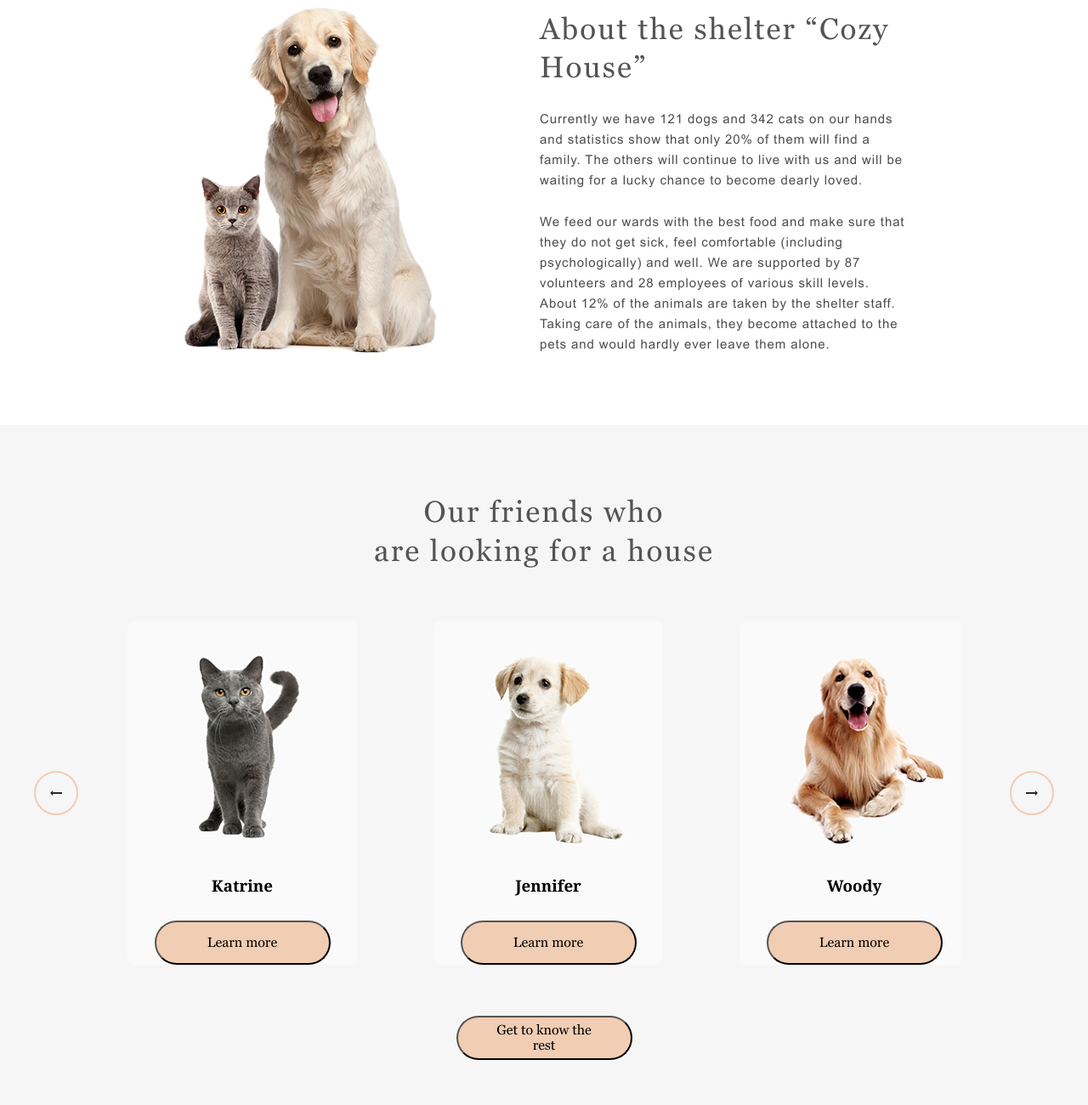
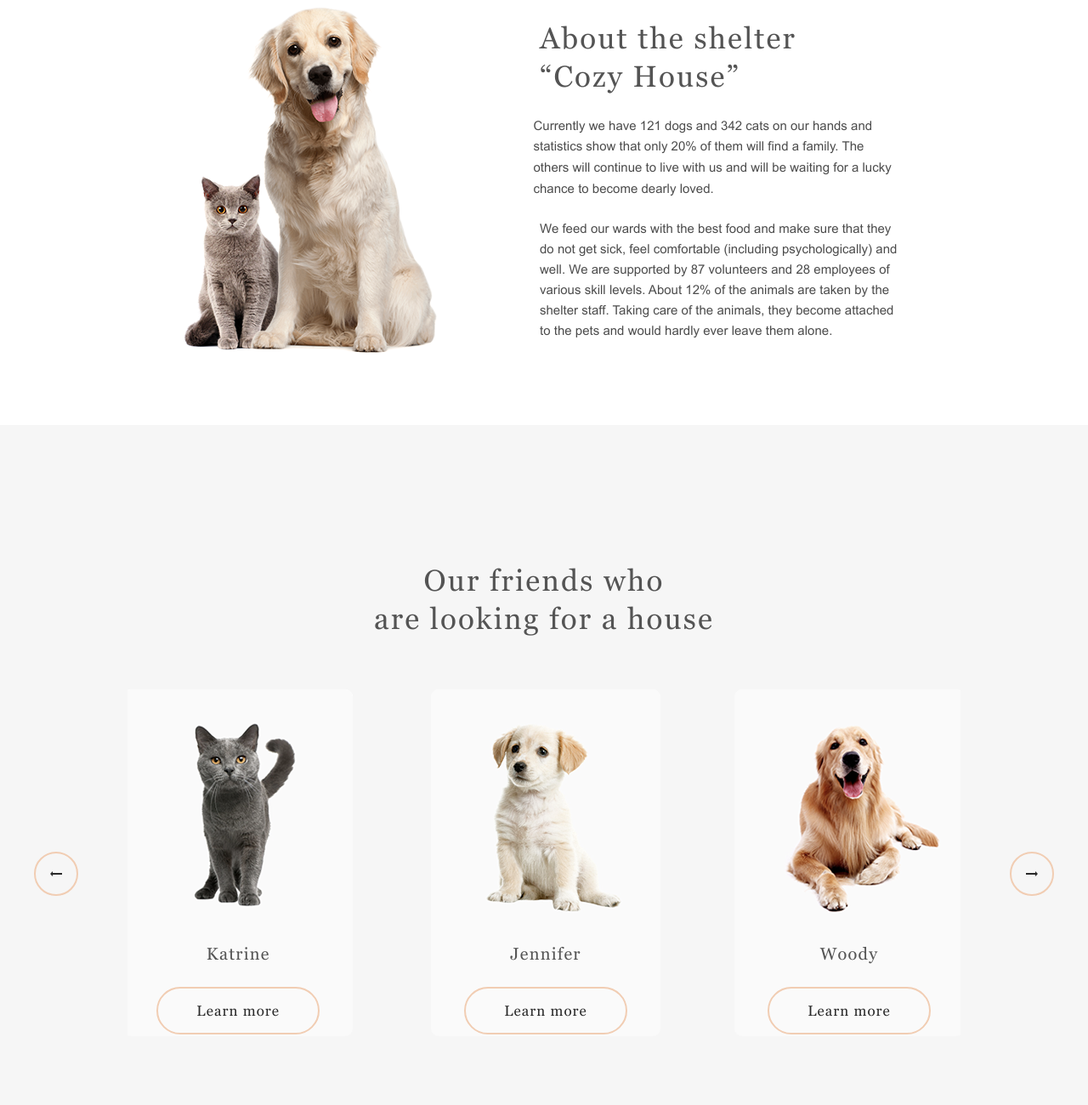
Before and after one commit to talestris/shelter, a website built with webpack: page shelter/src/pages/main/index.html in a window 1280 px wide. Shown: the part 980-2280 px from the top of the page at 85% size. Built offline with nearby package versions, Linux system fonts and the light colour scheme.

Commit message:
fix: correct html and styles (Sun, Jun 14, 2026 11:34:10 PM)

```diff
--- a/shelter/src/pages/main/index.html
+++ b/shelter/src/pages/main/index.html
@@ -28,7 +28,7 @@
         <section class="not-only">
             <div class="container not-only__container">
                 <div class="not-only__content">
-                    <h2 class="section__title not-only__title">Not only people need a house</h2>
+                    <h2 class="section__title not-only__title">Not only people<br>need a house</h2>
                     <p class="section__subtitle not-only__subtitle">We offer to give a chance to a little and nice
                         puppy with an extremely
                         wide and open heart. He or she will love you more than anybody else in the world, you will see!
@@ -46,11 +46,11 @@
                     <img src="../../assets/images/about-pets.png" alt="about-pets" class="about__img">
                 </div>
                 <div class="about__content">
-                    <h2 class="section__title about__title">About the shelter “Cozy House”</h2>
-                    <p class="section__subtitle about__subtitle">Currently we have 121 dogs and 342 cats on our hands
+                    <h2 class="section__title about__title">About the shelter<br>“Cozy House”</h2>
+                    <p class="section__subtitle about__subtitle about__paragraph1">Currently we have 121 dogs and 342 cats on our hands
                         and statistics show that only 20% of them will find a family. The others will continue to live
                         with us and will be waiting for a lucky chance to become dearly loved.</p>
-                    <p class="section__subtitle about__subtitle">We feed our wards with the best food and make sure that
+                    <p class="section__subtitle about__subtitle about__paragraph2">We feed our wards with the best food and make sure that
                         they do not get sick, feel comfortable (including psychologically) and well. We are supported by
                         87 volunteers and 28 employees of various skill levels. About 12% of the animals are taken by
                         the shelter staff. Taking care of the animals, they become attached to the pets and would hardly
@@ -62,33 +62,33 @@
             <div class="container our-friends__container">
                 <h2 class="our-friends__title">Our friends who<br>are looking for a house</h2>
                 <div class="slider__container">
-                    <button class="arrow-left" type="button" aria-label="previous-pet">
-                        <img src="../../assets/svg/arrow-left.svg" alt="" class="arrow arrow-icon">
+                    <button class="arrow arrow-left" type="button" aria-label="previous-pet">
+                        <img src="../../assets/svg/arrow-left.svg" alt="" class="arrow-icon">
                     </button>
                     <div class="slider__window">
                         <div class="slider__row">
-                            <article class="card">
+                            <article class="card card__1">
                                 <img src="../../assets/images/pets-katrine.png" alt="katrine" class="card__img">
                                 <h3 class="card__title">Katrine</h3>
-                                <button class="button card__button" type="button">Learn more</button>
+                                <button class="button button__second card__button" type="button">Learn more</button>
                             </article>
                             <article class="card">
                                 <img src="../../assets/images/pets-jennifer.png" alt="jennifer" class="card__img">
                                 <h3 class="card__title">Jennifer</h3>
-                                <button class="button card__button" type="button">Learn more</button>
+                                <button class="button button__second card__button" type="button">Learn more</button>
                             </article>
                             <article class="card">
                                 <img src="../../assets/images/pets-woody.png" alt="woody" class="card__img">
                                 <h3 class="card__title">Woody</h3>
-                                <button class="button card__button" type="button">Learn more</button>
+                                <button class="button button__second card__button" type="button">Learn more</button>
                             </article>
                         </div>
                     </div>
-                    <button class="arrow-right" type="button" aria-label="next-pet">
-                        <img src="../../assets/svg/arrow-right.svg" alt="" class="arrow arrow-icon">
+                    <button class="arrow arrow-right" type="button" aria-label="next-pet">
+                        <img src="../../assets/svg/arrow-right.svg" alt="" class="arrow-icon">
                     </button>
                 </div>
-                <button class="button button__second" type="button">Get to know the rest</button>
+                <button class="button our-friends__button" type="button">Get to know the rest</button>
             </div>
         </section>
         <section class="section help">
@@ -161,7 +161,7 @@
         <div class="container footer__container">
             <div class="footer__content">
                 <div class="footer__item footer__contacts">
-                    <h2 class="section__title footer__title">For questions and suggestions</h2>
+                    <h2 class="section__title footer__title">For questions<br>and suggestions</h2>
                     <a class="footer__link contacts__mail">
                         <img src="../../assets/svg/icon-mail.svg" alt="icon-mail" class="mail__icon">
                         <span class="footer__subtitle mail__txt">email@shelter.com</span>
@@ -172,10 +172,10 @@
                     </a>
                 </div>
                 <div class="footer__item footer__locations">
-                    <h2 class="footer__title">We are waiting for your visit</h2>
+                    <h2 class="footer__title">We are waiting<br>for your visit</h2>
                     <a class="footer__link locations__boston">
                         <img src="../../assets/svg/icon-pin.svg" alt="icon-pin" class="locations__icon">
-                        <span class="footer__subtitle locations__txt">1 Central Street, Boston (entrance from the
+                        <span class="footer__subtitle locations__txt">1 Central Street, Boston<br>(entrance from the
                             store)</span>
                     </a>
                     <a class="footer__link locations__london">
--- a/shelter/src/pages/main/main.scss
+++ b/shelter/src/pages/main/main.scss
@@ -14,6 +14,7 @@
     &__container {
         display: flex;
         align-items: center;
+        gap: 2.6em;
     }
 
     &__content {
@@ -22,16 +23,18 @@
         max-width: 460px;
         width: 100%;
         justify-content: flex-start;
-        gap: 42px;
+        gap: 40px;
+        position: relative;
+        bottom: 2.4em;
     }
 
     &__title {
-        @include text-style($font-main, 44px, $lh: 130%);
+        @include text-style($font-main, 44px, $lh: 130%, $ls: 0.001em);
         color: $color-white;
     }
 
     &__subtitle {
-        @include text-style($font-second, 15px, $lh: 160%);
+        @include text-style($font-second, 15px, $lh: 160%, $ls: 0);
         color: $color-grey;
     }
 
@@ -47,6 +50,8 @@
 }
 
 .about {
+    padding-bottom: 6em;
+
     &__container {
         display: flex;
         justify-content: space-around;
@@ -61,17 +66,30 @@
         display: flex;
         flex-direction: column;
         justify-content: flex-start;
-        gap: 25px;
+        gap: 20px;
     }
 
     &__title {
-        @include text-style($font-main, 35px, $lh: 130%);
+        @include text-style($font-main, 35px, $lh: 129%);
         color: $color-dark-1;
+        position: relative;
+        bottom: 0.14em;
     }
 
     &__subtitle {
-        @include text-style($font-second, 15px, $lh: 160%);
+        @include text-style($font-second, 0.938rem, $lh: 165%, $ls: 0.001em);
         color: $color-dark-2;
+    }
+
+    &__paragraph1 {
+        position: relative;
+        right: 0.5em;
+        bottom: 0.14em;
+    }
+
+    &__paragraph2 {
+        position: relative;
+        line-height: 160%;
     }
 }
 
@@ -79,6 +97,7 @@
     padding-left: 0;
     padding-right: 0;
     background-color: $color-grey-1;
+    padding-top: 0;
 }
 
 .our-friends__container {
@@ -86,15 +105,25 @@
     flex-direction: column;
     justify-content: center;
     align-items: center;
-    gap: 60px;
+    gap: 44px;
     padding-left: 0;
     padding-right: 0;
+    padding-top: 6em;
+    padding-bottom: 57px;
 }
 
 .our-friends__title {
     @include text-style($font-main, 35px, $lh: 130%);
     color: $color-dark-1;
     text-align: center;
+    position: relative;
+    bottom: 0.45em;
+}
+
+.our-friends__button {
+    align-self: center;
+    position: relative;
+    top: 2.3em;
 }
 
 .slider__container {
@@ -103,6 +132,11 @@
     align-items: center;
     max-width: 1200px;
     width: 100%;
+
+    .arrow {
+        position: relative;
+        top: 0.8em;
+    }
 
     .arrow-left,
     .arrow-right {
@@ -126,7 +160,16 @@
 .slider__row {
     display: flex;
     justify-content: space-around;
-    gap: 90px;
+    gap: 87px;
+}
+
+.card__1 {
+    position: relative;
+    right: 0.3em;
+}
+
+.help {
+    padding: 0 0 1.15em 0;
 }
 
 .help__container {
@@ -135,6 +178,7 @@
     align-items: center;
     justify-content: center;
     gap: 60px;
+    padding: 80px 40px;
 }
 
 .help__title {
@@ -149,8 +193,8 @@
     max-width: 1026px;
     width: 100%;
     justify-content: center;
-    row-gap: 55px;
-    gap: 100px;
+    gap: 119px;
+    row-gap: 3.5em;
 }
 
 .help__item {
@@ -158,6 +202,7 @@
     flex-direction: column;
     justify-content: center;
     align-items: center;
+    gap: 1.8em;
 }
 
 .help-item__img {
@@ -175,6 +220,7 @@
     background-color: $color-grey-1;
     padding-left: 0;
     padding-right: 0;
+    padding-top: 4.3em;
 
     &__container {
         display: flex;
--- a/shelter/src/scss/_components.scss
+++ b/shelter/src/scss/_components.scss
@@ -29,14 +29,14 @@
     gap: 10px;
 
     &__subtitle {
-        @include text-style($font-second, 13px);
+        @include text-style($font-second, 13px, $ls: 0.1em);
         color: $color-white;
         padding-left: 4px;
     }
 }
 
 h1 {
-    @include text-style($font-main, 32px, $ls: 0.01em);
+    @include text-style($font-main, 32px);
     margin: 0;
     color: $color-primary;
 }
@@ -45,24 +45,33 @@ h1 {
     display: flex;
     justify-content: space-between;
     align-items: center;
-    gap: 35px;
+    gap: 32px;
 
     &__link {
-        @include text-style($font-second, 15px, $lh: 160%);
+        @include text-style($font-second, 15px, $lh: 152%, $ls: 0.001em);
         color: $color-grey;
     }
 }
 
+.link {
+    letter-spacing: 0.018em;
+}
+
 .button {
+    @include text-style($font-main, 17px, $lh: 130%);
+    color: $color-black;
+    border: 2px solid $color-primary;
     border-radius: 100px;
-    padding: 15px 45px;
-    width: 207px;
-    height: 52px;
     background-color: $color-primary;
-    display: flex;
-    justify-content: center;
+    display: inline-flex;
     align-items: center;
     cursor: pointer;
+    padding: 15px 45px;
+    align-self: flex-start;
+
+    &__second {
+        background-color: transparent;
+    }
 }
 
 .card {
@@ -79,6 +88,18 @@ h1 {
         width: 270px;
         height: 270px;
     }
+
+    &__title {
+        @include text-style($font-main, 20px);
+        text-align: center;
+        color: $color-dark-1;
+    }
+
+    &__button {
+        align-self: center;
+        position: relative;
+        bottom: 0.15em;
+    }
 }
 
 .footer {
@@ -88,13 +109,13 @@ h1 {
     &__content {
         display: flex;
         justify-content: space-between;
-        align-items: center;
+        align-items: flex-start;
     }
 
     &__item {
         display: flex;
         flex-direction: column;
-        justify-content: space-between;
+        justify-content: flex-start;
         gap: 40px;
     }
 
@@ -107,4 +128,10 @@ h1 {
         @include text-style($font-main, 20px, $lh: 115%);
         color: $color-primary;
     }
+
+    &__link {
+        display: inline-flex;
+        align-items: center;
+        gap: 20px;
+    }
 }
--- a/shelter/src/scss/_variables.scss
+++ b/shelter/src/scss/_variables.scss
@@ -1,6 +1,7 @@
 $color-dark-1: #545454;
 $color-dark-2: #4C4C4C;
 $color-dark-3: #B2B2B2;
+$color-black: #292929;
 $color-grey: #CDCDCD;
 $color-grey-1: #F6F6F6;
 $color-primary: #F1CDB3;
```
Also changed, not shown: our-pets-1280.png (added), 1 other file.
